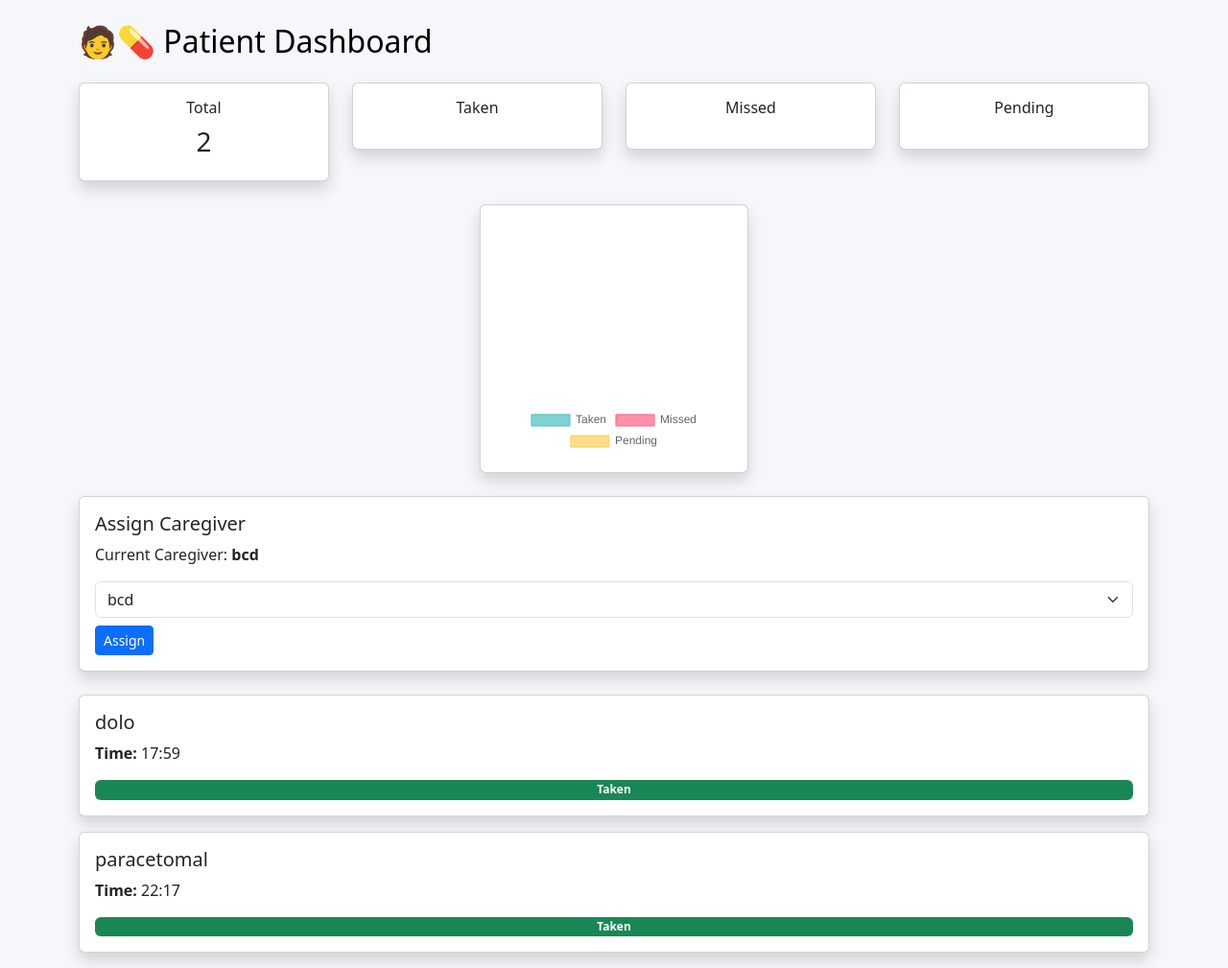
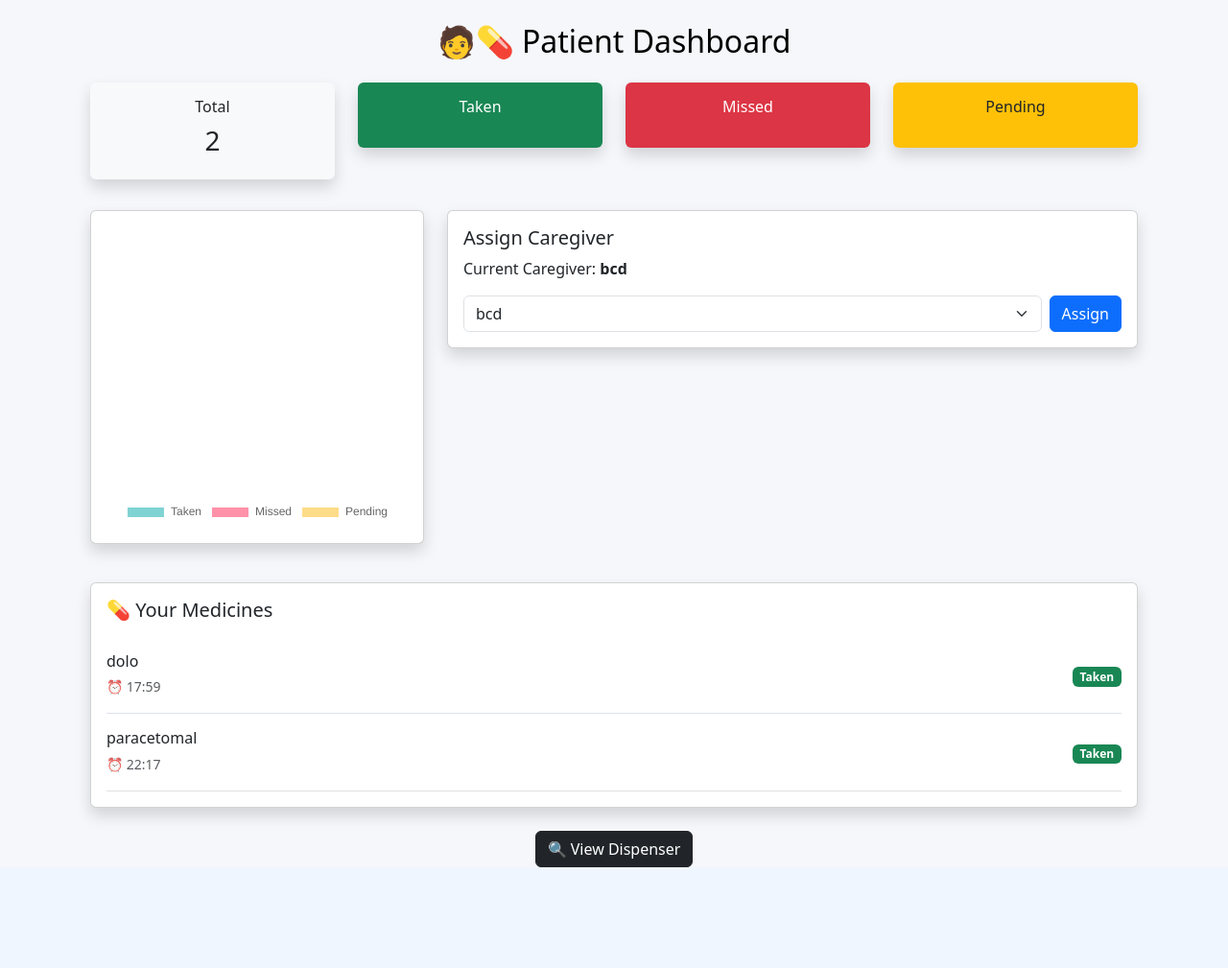
Before and after one commit to Harshita-Agrawal5/medicinetracker, a Django app: template templates/main/user_dashboard.html in a window 1280 px wide. Shown: the part 56-1065 px from the top of the page at 96% size. After the commit the page ends 960 px from the top, so only its background shows below. Run offline with Django 5.2, Linux system fonts and the light colour scheme; the template is opened without the code that fills it: values that come from a table or form of the project are taken from there, others are empty; data comes from the database, SQL or seed files in the repository.

Commit message:
Update user_dashboard.html

```diff
--- a/templates/main/user_dashboard.html
+++ b/templates/main/user_dashboard.html
@@ -2,43 +2,52 @@
 {% load i18n %}
 {% block content %}
 
-<h2 class="mb-4">🧑‍💊 {% trans "Patient Dashboard" %}</h2>
+<div class="container mt-4">
+
+<h2 class="mb-4 text-center">🧑‍💊 {% trans "Patient Dashboard" %}</h2>
 
 <!-- SUMMARY -->
 <div class="row text-center mb-4">
-    <div class="col">
-        <div class="card p-3 shadow">
+    <div class="col-md-3 col-6 mb-2">
+        <div class="card p-3 shadow border-0 bg-light">
             <h6>{% trans "Total" %}</h6>
             <h3>{{ medicines|length }}</h3>
         </div>
     </div>
-    <div class="col">
-        <div class="card p-3 shadow">
+    <div class="col-md-3 col-6 mb-2">
+        <div class="card p-3 shadow border-0 bg-success text-white">
             <h6>{% trans "Taken" %}</h6>
             <h3>{{ taken_count }}</h3>
         </div>
     </div>
-    <div class="col">
-        <div class="card p-3 shadow">
+    <div class="col-md-3 col-6 mb-2">
+        <div class="card p-3 shadow border-0 bg-danger text-white">
             <h6>{% trans "Missed" %}</h6>
             <h3>{{ missed_count }}</h3>
         </div>
     </div>
-    <div class="col">
-        <div class="card p-3 shadow">
+    <div class="col-md-3 col-6 mb-2">
+        <div class="card p-3 shadow border-0 bg-warning">
             <h6>{% trans "Pending" %}</h6>
             <h3>{{ pending_count }}</h3>
         </div>
     </div>
 </div>
 
-<!-- ✅ CHART -->
-<div class="card p-3 mb-4 shadow" style="max-width: 280px; margin:auto;">
+<!-- CHART + CAREGIVER -->
+<div class="row mb-4">
+    <!-- CHART -->
+    <div class="col-md-4 mb-3">
+        <div class="card p-3 shadow text-center">
             <canvas id="chart"></canvas>
         </div>
-<!-- ASSIGN CAREGIVER -->
-<div class="card p-3 mb-4 shadow">
+    </div>
+
+    <!-- CAREGIVER -->
+    <div class="col-md-8">
+        <div class="card p-3 shadow">
             <h5>Assign Caregiver</h5>
+
             {% if profile.caregiver %}
                 <p>Current Caregiver: <strong>{{ profile.caregiver.username }}</strong></p>
             {% else %}
@@ -47,7 +56,7 @@
 
             <form method="POST">
                 {% csrf_token %}
-        <div class="mb-2">
+                <div class="d-flex gap-2">
                     <select name="caregiver" class="form-select">
                         <option value="">-- Select Caregiver --</option>
                         {% for cg in caregivers %}
@@ -56,38 +65,69 @@
                             </option>
                         {% endfor %}
                     </select>
+                    <button type="submit" class="btn btn-primary">Assign</button>
                 </div>
-        <button type="submit" class="btn btn-primary btn-sm">Assign</button>
             </form>
         </div>
-<!-- MEDICINES -->
+    </div>
+</div>
+
+<!-- MEDICINES (TIMELINE STYLE) -->
+<div class="card shadow p-3">
+    <h5 class="mb-3">💊 {% trans "Your Medicines" %}</h5>
+
     {% for med in medicines %}
-<div class="card p-3 mb-3 shadow">
-    <h5>{{ med.name }}</h5>
-    <p><strong>{% trans "Time" %}:</strong> {{ med.time|time:"H:i" }}</p>
+    <div class="d-flex justify-content-between align-items-center border-bottom py-3">
 
+        <!-- LEFT SIDE -->
+        <div>
+            <h6 class="mb-1">{{ med.name }}</h6>
+            <small class="text-muted">
+                ⏰ {{ med.time|time:"H:i" }}
+            </small>
+        </div>
+
+        <!-- RIGHT SIDE -->
+        <div class="text-end">
+
+            <!-- STATUS -->
             <span class="badge
                 {% if med.status == 'taken' %}bg-success
                 {% elif med.status == 'missed' %}bg-danger
-        {% else %}bg-warning{% endif %}">
+                {% else %}bg-warning text-dark{% endif %}">
+
                 {% if med.status == 'taken' %}{% trans "Taken" %}
                 {% elif med.status == 'missed' %}{% trans "Missed" %}
                 {% else %}{% trans "Pending" %}
                 {% endif %}
             </span>
 
+            <!-- ACTION BUTTONS -->
             {% if med.status == 'pending' %}
             <div class="mt-2">
-            <a href="{% url 'take_medicine' med.id %}" class="btn btn-success btn-sm">✔ Take</a>
-            <a href="{% url 'mark_missed' med.id %}" class="btn btn-danger btn-sm">✖ Missed</a>
+                <a href="{% url 'take_medicine' med.id %}" class="btn btn-success btn-sm">✔</a>
+                <a href="{% url 'mark_missed' med.id %}" class="btn btn-danger btn-sm">✖</a>
             </div>
             {% endif %}
+
         </div>
+    </div>
+
     {% empty %}
-<p>{% trans "No medicines assigned." %}</p>
+    <p class="text-center">{% trans "No medicines assigned." %}</p>
     {% endfor %}
+</div>
 
-<!-- ✅ CHART SCRIPT -->
+<!-- DISPOSER BUTTON -->
+<div class="text-center mt-4">
+    <a href="{% url 'dispenser_status' %}" class="btn btn-dark">
+        🔍 View Dispenser
+    </a>
+</div>
+
+</div>
+
+<!-- CHART SCRIPT -->
 <script src="https://cdn.jsdelivr.net/npm/chart.js"></script>
 <script>
 document.addEventListener("DOMContentLoaded", function () {
@@ -98,32 +138,17 @@ document.addEventListener("DOMContentLoaded", function () {
             data: {
                 labels: ['{% trans "Taken" %}', '{% trans "Missed" %}', '{% trans "Pending" %}'],
                 datasets: [{
-                    label: '{% trans "Medicine Stats" %}',
                     data: [{{ taken_count|default:0 }}, {{ missed_count|default:0 }}, {{ pending_count|default:0 }}],
                     backgroundColor: [
                         'rgba(75, 192, 192, 0.7)',
                         'rgba(255, 99, 132, 0.7)',
                         'rgba(255, 206, 86, 0.7)'
-                    ],
-                    borderColor: [
-                        'rgba(75, 192, 192, 1)',
-                        'rgba(255, 99, 132, 1)',
-                        'rgba(255, 206, 86, 1)'
-                    ],
-                    borderWidth: 1
+                    ]
                 }]
             },
             options: {
-                responsive: true,
                 plugins: {
-                    legend: { position: 'bottom' },
-                    tooltip: {
-                        callbacks: {
-                            label: function(context) {
-                                return context.label + ': ' + context.raw;
-                            }
-                        }
-                    }
+                    legend: { position: 'bottom' }
                 }
             }
         });
@@ -131,7 +156,7 @@ document.addEventListener("DOMContentLoaded", function () {
 });
 </script>
 
-<!-- 🔔 NOTIFICATION SCRIPT -->
+<!-- NOTIFICATION SCRIPT -->
 <script>
 let medicinesList = [
     {% for med in medicines %}
```
Lines whose indentation alone changed are shown as unchanged.
